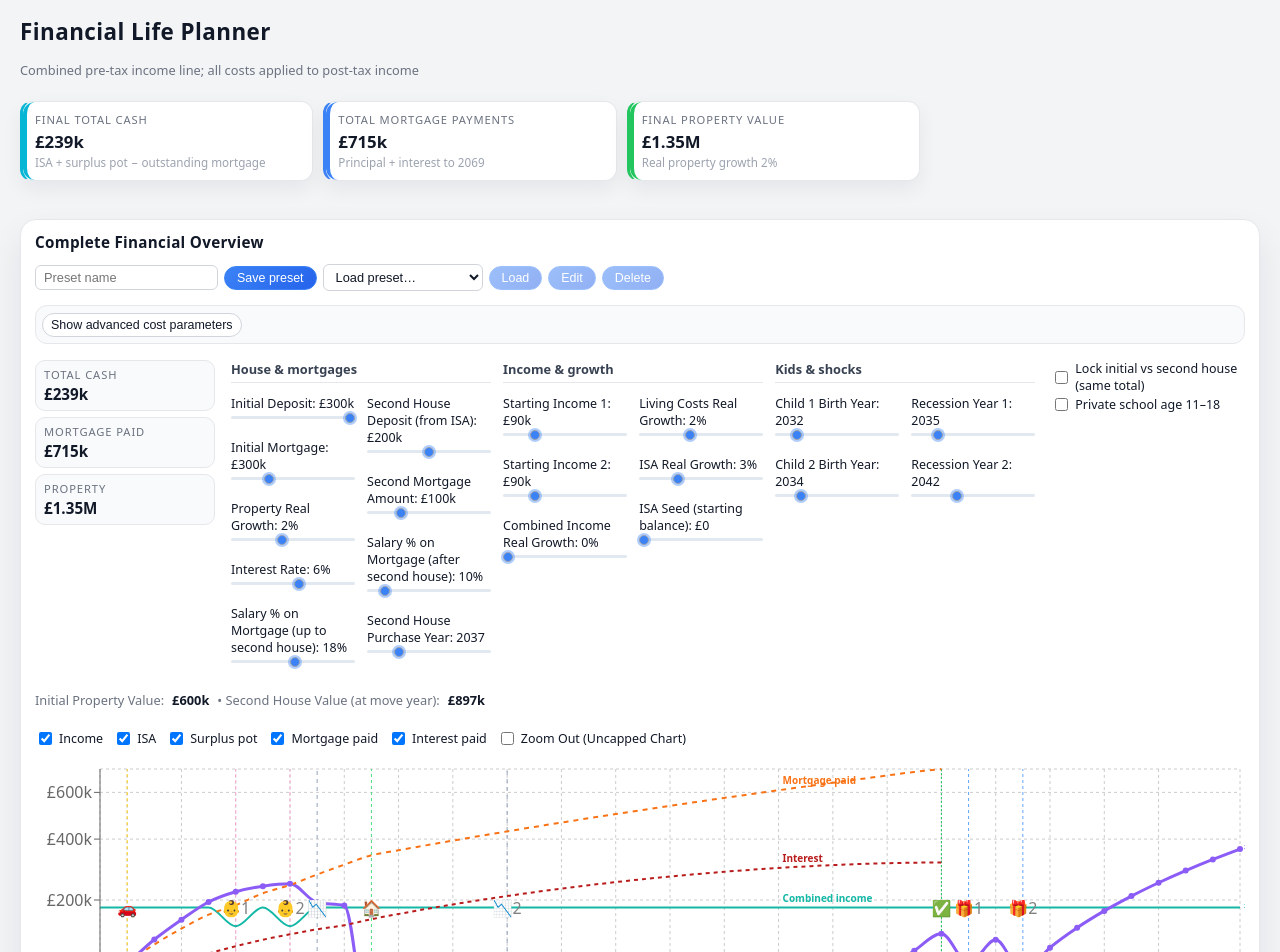
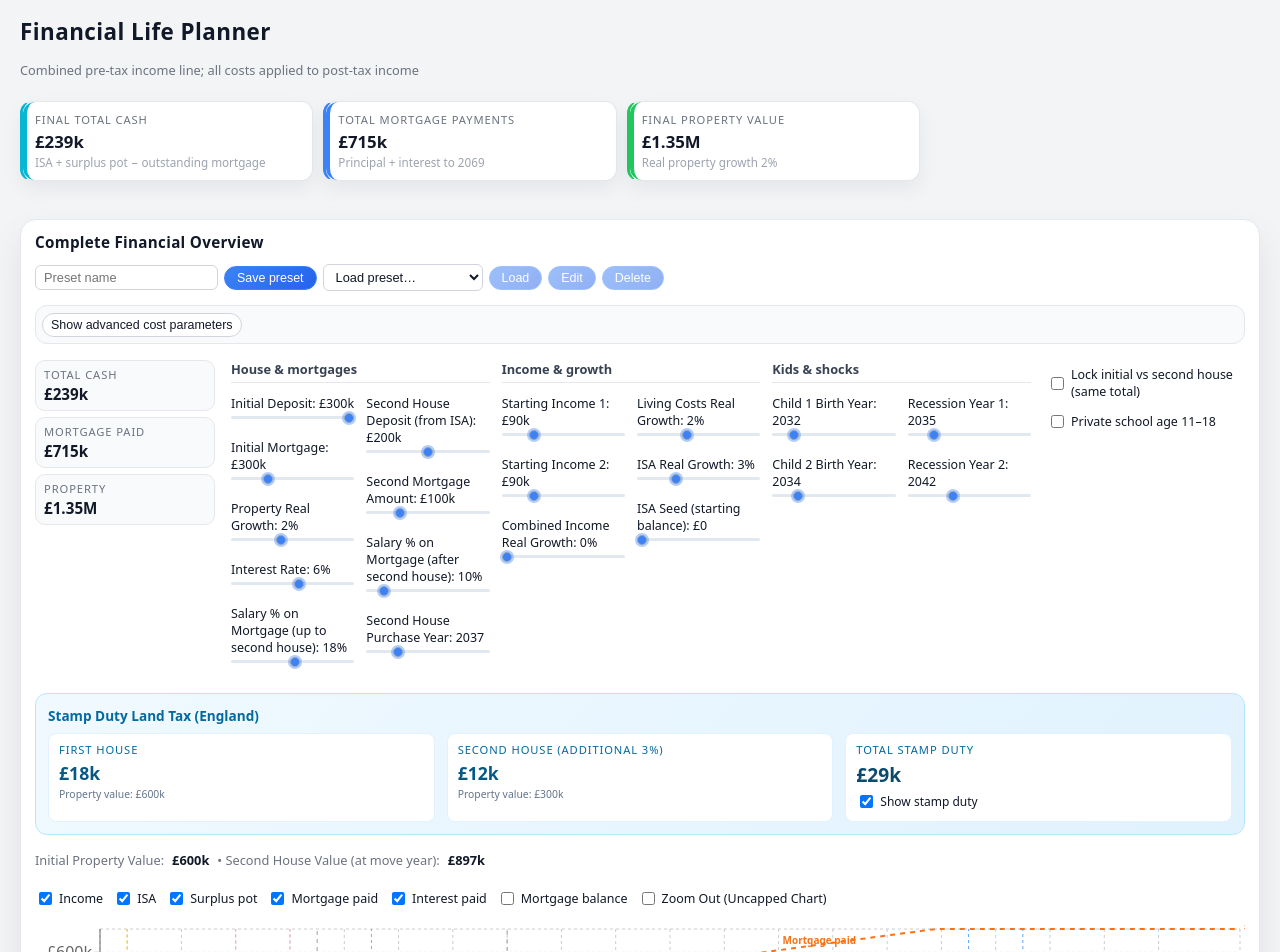
Before and after one commit to rishavpunatar/Financial-Planner, a React (Vite) app: page / in a window 1280 px wide. Shown: the top 952 px of the page. Built offline with nearby package versions, Linux system fonts and the light colour scheme.

Commit message:
Add files via upload

```diff
--- a/src/App.css
+++ b/src/App.css
@@ -244,6 +244,15 @@ body {
   align-items: center;
 }
 
+.toggle-row {
+  margin-top: 6px;
+  margin-bottom: 4px;
+  display: flex;
+  flex-wrap: wrap;
+  gap: 12px;
+  align-items: center;
+}
+
 /* Section headers row, 3 headers over 6 columns */
 
 .slider-header-row {
@@ -429,6 +438,62 @@ body {
   color: #9ca3af;
 }
 
+/* -------- NEW: Stamp Duty Box -------- */
+
+.stamp-duty-box {
+  margin-top: 10px;
+  padding: 12px;
+  border-radius: 12px;
+  background: linear-gradient(135deg, #f0f9ff 0%, #e0f2fe 100%);
+  border: 1px solid #bae6fd;
+}
+
+.stamp-duty-title {
+  font-size: 0.85rem;
+  font-weight: 600;
+  margin: 0 0 8px 0;
+  color: #0369a1;
+}
+
+.stamp-duty-row {
+  display: grid;
+  grid-template-columns: repeat(3, minmax(0, 1fr));
+  gap: 12px;
+}
+
+.stamp-duty-item {
+  background: #ffffff;
+  border-radius: 8px;
+  padding: 8px 10px;
+  border: 1px solid #e0f2fe;
+}
+
+.stamp-duty-label {
+  font-size: 0.7rem;
+  text-transform: uppercase;
+  letter-spacing: 0.08em;
+  color: #0369a1;
+  margin-bottom: 4px;
+}
+
+.stamp-duty-value {
+  font-size: 1.1rem;
+  font-weight: 700;
+  font-variant-numeric: tabular-nums;
+  color: #075985;
+}
+
+.stamp-duty-total {
+  color: #0c4a6e;
+  font-size: 1.2rem;
+}
+
+.stamp-duty-details {
+  font-size: 0.65rem;
+  color: #64748b;
+  margin-top: 2px;
+}
+
 /* -------- Responsive tweaks -------- */
 
 @media (max-width: 1200px) {
@@ -463,6 +528,10 @@ body {
     flex-direction: column-reverse;
     height: 360px;
   }
+
+  .stamp-duty-row {
+    grid-template-columns: minmax(0, 1fr);
+  }
 }
 
 @media (max-width: 800px) {
@@ -485,4 +554,8 @@ body {
   .chart-main {
     height: 320px;
   }
+
+  .stamp-duty-row {
+    grid-template-columns: minmax(0, 1fr);
+  }
 }
--- a/src/App.jsx
+++ b/src/App.jsx
@@ -32,11 +32,48 @@ const RangeSlider = ({ label, value, min, max, step, onChange, formatValue }) =>
   </div>
 );
 
+// NEW: Stamp Duty Calculator for England
+const calculateStampDuty = (propertyValue, isAdditionalProperty = false) => {
+  // Stamp Duty Land Tax rates for England (2024)
+  // Main residence thresholds
+  const standardThresholds = [
+    { limit: 250000, rate: 0 },
+    { limit: 925000, rate: 5 },
+    { limit: 1500000, rate: 10 },
+    { limit: Infinity, rate: 12 }
+  ];
+
+  // Additional property surcharge (3% on top)
+  const additionalPropertySurcharge = 3;
+
+  let stampDuty = 0;
+  let remaining = propertyValue;
+  let previousLimit = 0;
+
+  for (const bracket of standardThresholds) {
+    const bracketSize = Math.min(remaining, bracket.limit - previousLimit);
+    if (bracketSize <= 0) break;
+
+    let rate = bracket.rate;
+    if (isAdditionalProperty && bracket.limit > 0) {
+      rate += additionalPropertySurcharge;
+    }
+
+    stampDuty += (bracketSize * rate) / 100;
+    remaining -= bracketSize;
+    previousLimit = bracket.limit;
+
+    if (remaining <= 0) break;
+  }
+
+  return Math.round(stampDuty);
+};
+
 // Function to save filters to the URL
 const saveFiltersToURL = (filters) => {
   const encodedFilters = encodeURIComponent(JSON.stringify(filters));
   const newURL = `${window.location.origin}${window.location.pathname}?filters=${encodedFilters}`;
-  window.history.replaceState(null, '', newURL); // Update the URL without reloading
+  window.history.replaceState(null, '', newURL);
 };
 
 // Function to load filters from the URL
@@ -115,6 +152,8 @@ const App = () => {
   const [showIsaLine, setShowIsaLine] = useState(true);
   const [showMortgagePaidLine, setShowMortgagePaidLine] = useState(true);
   const [showInterestLine, setShowInterestLine] = useState(true);
+  const [showMortgageBalanceLine, setShowMortgageBalanceLine] = useState(false);
+  const [showStampDuty, setShowStampDuty] = useState(true);
 
   // Presets
   const [presetName, setPresetName] = useState('');
@@ -138,6 +177,17 @@ const App = () => {
 
   const kid1GiftYear = child1BirthYear + 27;
   const kid2GiftYear = child2BirthYear + 27;
+
+  // NEW: Calculate stamp duty for both properties
+  const firstHouseStampDuty = useMemo(
+    () => calculateStampDuty(initialPropertyValue, false),
+    [initialPropertyValue]
+  );
+
+  const secondHouseStampDuty = useMemo(
+    () => calculateStampDuty(moveIncrementValue, true), // Additional property
+    [moveIncrementValue]
+  );
 
   // Keep initialCash = initialDeposit + isaSeed
 
@@ -290,6 +340,8 @@ const App = () => {
       showIsaLine,
       showMortgagePaidLine,
       showInterestLine,
+      showMortgageBalanceLine,
+      showStampDuty,
     };
 
     setSavedPresets(prev => {
@@ -358,6 +410,8 @@ const App = () => {
     setShowIsaLine(p.showIsaLine ?? true);
     setShowMortgagePaidLine(p.showMortgagePaidLine ?? true);
     setShowInterestLine(p.showInterestLine ?? true);
+    setShowMortgageBalanceLine(p.showMortgageBalanceLine ?? false);
+    setShowStampDuty(p.showStampDuty ?? true);
   };
 
   const handleLoadPreset = () => {
@@ -382,7 +436,7 @@ const App = () => {
     if (storedPresets) {
       setSavedPresets(JSON.parse(storedPresets));
     } else {
-      setSavedPresets([]); // Ensure dropdown renders even if no presets exist
+      setSavedPresets([]);
     }
   }, []);
 
@@ -403,12 +457,47 @@ const App = () => {
     }
   };
 
-  // Simplified UK post-tax calculator
+  // ENHANCED: UK post-tax calculator with proper tax bands verification
   const calculatePostTax = (income) => {
+    // UK Tax Bands 2024/25
+    // Personal Allowance: £12,570 (tapers off above £100,000)
+    // Basic Rate: £12,571 to £50,270 (20%)
+    // Higher Rate: £50,271 to £125,140 (40%)
+    // Additional Rate: Over £125,140 (45%)
+
     if (income <= 12570) return income;
-    if (income <= 50270) return 12570 + (income - 12570) * 0.8;
-    if (income <= 125140) return 12570 + 37700 * 0.8 + (income - 50270) * 0.6;
-    return 12570 + 37700 * 0.8 + 74870 * 0.6 + (income - 125140) * 0.55;
+
+    // Personal allowance tapering
+    let personalAllowance = 12570;
+    if (income > 100000) {
+      const excessOver100k = income - 100000;
+      const taperAmount = Math.floor(excessOver100k / 2);
+      personalAllowance = Math.max(0, personalAllowance - taperAmount);
+    }
+
+    let tax = 0;
+    let remainingIncome = income - personalAllowance;
+
+    // Basic rate: 20% on income up to £37,700 (£50,270 - £12,570)
+    if (remainingIncome > 0) {
+      const basicRateBand = Math.min(remainingIncome, 37700);
+      tax += basicRateBand * 0.20;
+      remainingIncome -= basicRateBand;
+    }
+
+    // Higher rate: 40% on income from £37,701 to £112,570 (£125,140 - £12,570)
+    if (remainingIncome > 0) {
+      const higherRateBand = Math.min(remainingIncome, 74870);
+      tax += higherRateBand * 0.40;
+      remainingIncome -= higherRateBand;
+    }
+
+    // Additional rate: 45% on income over £125,140
+    if (remainingIncome > 0) {
+      tax += remainingIncome * 0.45;
+    }
+
+    return income - tax;
   };
 
   const formatCurrency = (value) => {
@@ -422,14 +511,9 @@ const App = () => {
   useEffect(() => {
     const savedFilters = loadFiltersFromURL();
     if (savedFilters) {
-      setFilters(savedFilters); // Replace `setFilters` with your state setter for filters
+      // Apply saved filters if needed
     }
   }, []);
-
-  // Call saveFiltersToURL whenever filters are saved
-  const handleSaveFilters = () => {
-    saveFiltersToURL(currentFilters); // Replace `currentFilters` with your filters object
-  };
 
   // Main simulation
   const {
@@ -442,7 +526,8 @@ const App = () => {
     const startAge = 29;
     const maxYear = 2069;
 
-    let mortgageBalance = initialMortgage;
+    let firstMortgageBalance = initialMortgage;
+    let secondMortgageBalance = 0;
     let propertyValue = initialPropertyValue;
     let isaTotal = isaSeed;
     let cumulativeMortgageInterest = 0;
@@ -454,6 +539,7 @@ const App = () => {
 
     let mortgageRepayYearLocal = null;
     let secondHouseValueAtMoveLocal = null;
+    let firstMortgagePaidOffYear = null;
 
     for (let year = startYear; year <= maxYear; year++) {
       const yearsFromStart = year - startYear;
@@ -494,7 +580,7 @@ const App = () => {
       if (year === secondHouseYear) {
         const withdrawn = Math.min(secondHouseDeposit, isaTotal);
         isaTotal -= withdrawn;
-        mortgageBalance += secondMortgage;
+        secondMortgageBalance = secondMortgage;
         propertyValue = propertyValue + moveIncrementValue;
         secondHouseValueAtMoveLocal = propertyValue;
       }
@@ -509,28 +595,45 @@ const App = () => {
 
       // Mortgage interest and repayments
       const yearlyRate = mortgageRate / 100;
-      const mortgageInterest = mortgageBalance * yearlyRate;
+      const totalMortgageBalance = firstMortgageBalance + secondMortgageBalance;
+      const mortgageInterest = totalMortgageBalance * yearlyRate;
 
       let mortgageRepayment = 0;
-      if (mortgageBalance > 0) {
+      if (totalMortgageBalance > 0) {
         const salaryPercent =
           year <= secondHouseYear ? salaryMortgageEarly / 100 : salaryMortgageLater / 100;
 
         // Repayment sized from gross income
         mortgageRepayment = grossIncome * salaryPercent;
 
-        const maxPossible = mortgageBalance + mortgageInterest;
+        const maxPossible = totalMortgageBalance + mortgageInterest;
         if (mortgageRepayment > maxPossible) {
           mortgageRepayment = maxPossible;
         }
 
-        const principalPayment = mortgageRepayment - mortgageInterest;
-        mortgageBalance = Math.max(0, mortgageBalance - principalPayment);
+        let principalPayment = mortgageRepayment - mortgageInterest;
+
+        // Pay off first mortgage first
+        if (firstMortgageBalance > 0) {
+          const firstMortgagePayment = Math.min(principalPayment, firstMortgageBalance);
+          firstMortgageBalance -= firstMortgagePayment;
+          principalPayment -= firstMortgagePayment;
+
+          if (firstMortgageBalance <= 0.01 && firstMortgagePaidOffYear === null) {
+            firstMortgagePaidOffYear = year;
+          }
+        }
+
+        // Then pay off second mortgage
+        if (principalPayment > 0 && secondMortgageBalance > 0) {
+          const secondMortgagePayment = Math.min(principalPayment, secondMortgageBalance);
+          secondMortgageBalance -= secondMortgagePayment;
+        }
 
         cumulativeMortgageInterest += mortgageInterest;
         cumulativeMortgageRepayment += mortgageRepayment;
 
-        if (mortgageBalance <= 0.01 && mortgageRepayYearLocal === null) {
+        if (totalMortgageBalance <= 0.01 && mortgageRepayYearLocal === null) {
           mortgageRepayYearLocal = year;
         }
       }
@@ -635,7 +738,9 @@ const App = () => {
         propertyValue,
         isaTotal,
         isaBelowThreshold,
-        mortgageBalance,
+        mortgageBalance: totalMortgageBalance,
+        firstMortgageBalance: firstMortgageBalance,
+        secondMortgageBalance: secondMortgageBalance,
         totalMortgagePayments: cumulativeMortgageRepayment,
         totalInterestPaid: cumulativeMortgageInterest,
         totalMortgagePaymentsDisplay: displayMortgagePayments,
@@ -1232,6 +1337,43 @@ const App = () => {
           </div>
         </div>
 
+        {/* NEW: Stamp Duty Display */}
+        {showStampDuty && (
+          <div className="stamp-duty-box">
+            <h3 className="stamp-duty-title">Stamp Duty Land Tax (England)</h3>
+            <div className="stamp-duty-row">
+              <div className="stamp-duty-item">
+                <div className="stamp-duty-label">First House</div>
+                <div className="stamp-duty-value">{formatCurrency(firstHouseStampDuty)}</div>
+                <div className="stamp-duty-details">
+                  Property value: {formatCurrency(initialPropertyValue)}
+                </div>
+              </div>
+              <div className="stamp-duty-item">
+                <div className="stamp-duty-label">Second House (Additional 3%)</div>
+                <div className="stamp-duty-value">{formatCurrency(secondHouseStampDuty)}</div>
+                <div className="stamp-duty-details">
+                  Property value: {formatCurrency(moveIncrementValue)}
+                </div>
+              </div>
+              <div className="stamp-duty-item">
+                <div className="stamp-duty-label">Total Stamp Duty</div>
+                <div className="stamp-duty-value stamp-duty-total">
+                  {formatCurrency(firstHouseStampDuty + secondHouseStampDuty)}
+                </div>
+                <label className="line-toggle" style={{ marginTop: '4px', fontSize: '0.75rem' }}>
+                  <input
+                    type="checkbox"
+                    checked={showStampDuty}
+                    onChange={e => setShowStampDuty(e.target.checked)}
+                  />
+                  Show stamp duty
+                </label>
+              </div>
+            </div>
+          </div>
+        )}
+
         <div className="derived-line derived-line-inline">
           Initial Property Value:{' '}
           <span className="derived-highlight">
@@ -1285,6 +1427,14 @@ const App = () => {
               onChange={e => setShowInterestLine(e.target.checked)}
             />
             Interest paid
+          </label>
+          <label className="line-toggle">
+            <input
+              type="checkbox"
+              checked={showMortgageBalanceLine}
+              onChange={e => setShowMortgageBalanceLine(e.target.checked)}
+            />
+            Mortgage balance
           </label>
           <label className="line-toggle">
             <input
@@ -1394,6 +1544,25 @@ const App = () => {
                   >
                     <LabelList content={renderInlineNameLabel('ISA', '#8b5cf6')} />
                     <LabelList content={renderEndLabel('#8b5cf6')} />
+                  </Line>
+                )}
+
+                {/* NEW: Mortgage Balance Line */}
+                {showMortgageBalanceLine && (
+                  <Line
+                    type="monotone"
+                    dataKey="mortgageBalance"
+                    name="Total Mortgage Balance"
+                    stroke="#dc2626"
+                    strokeWidth={2}
+                    strokeDasharray="3 3"
+                    dot={false}
+                    connectNulls={false}
+                  >
+                    <LabelList
+                      content={renderInlineNameLabel('Mortgage balance', '#dc2626')}
+                    />
+                    <LabelList content={renderEndLabel('#dc2626')} />
                   </Line>
                 )}
 
```
Lines whose indentation alone changed are shown as unchanged.
